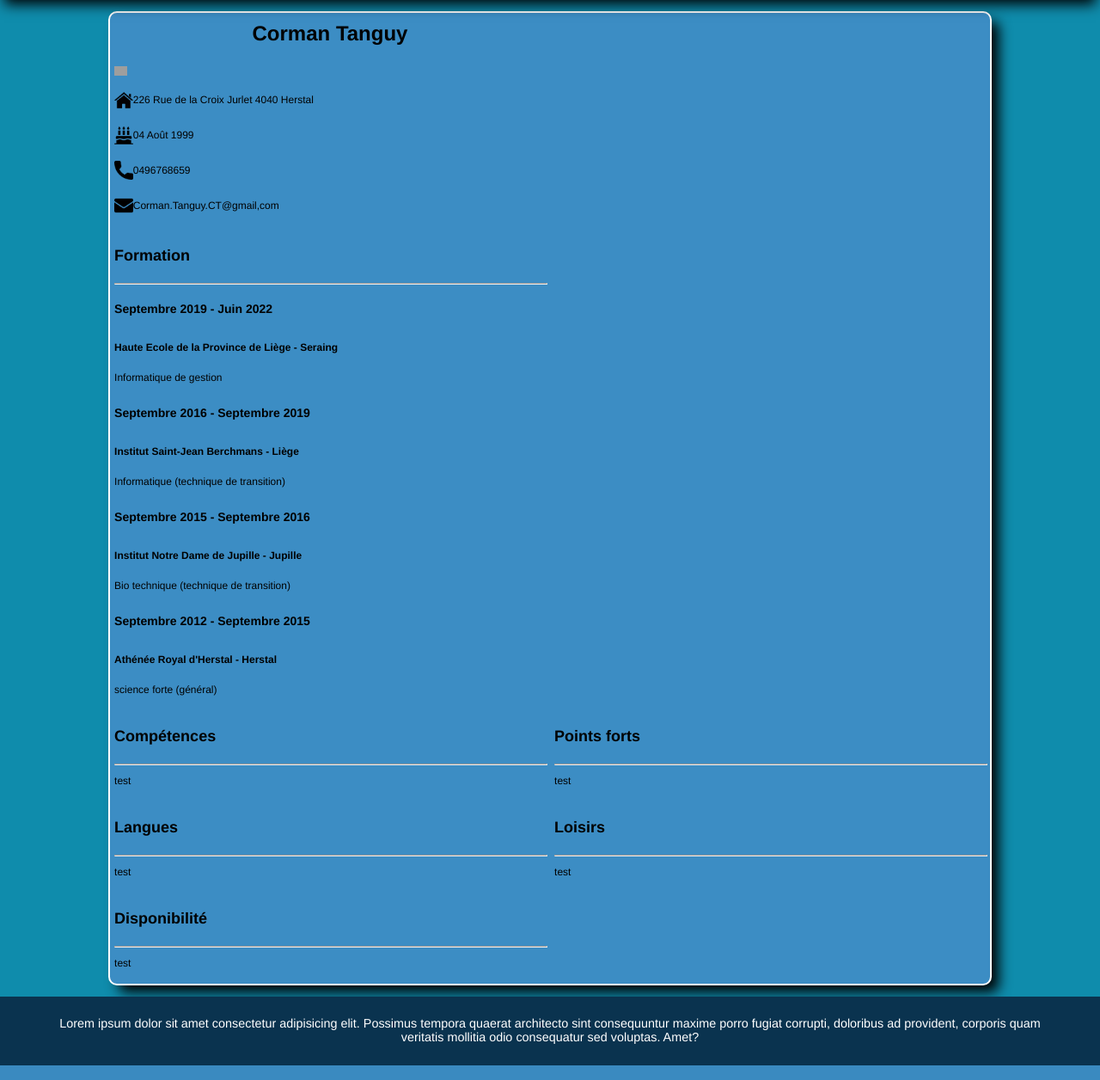
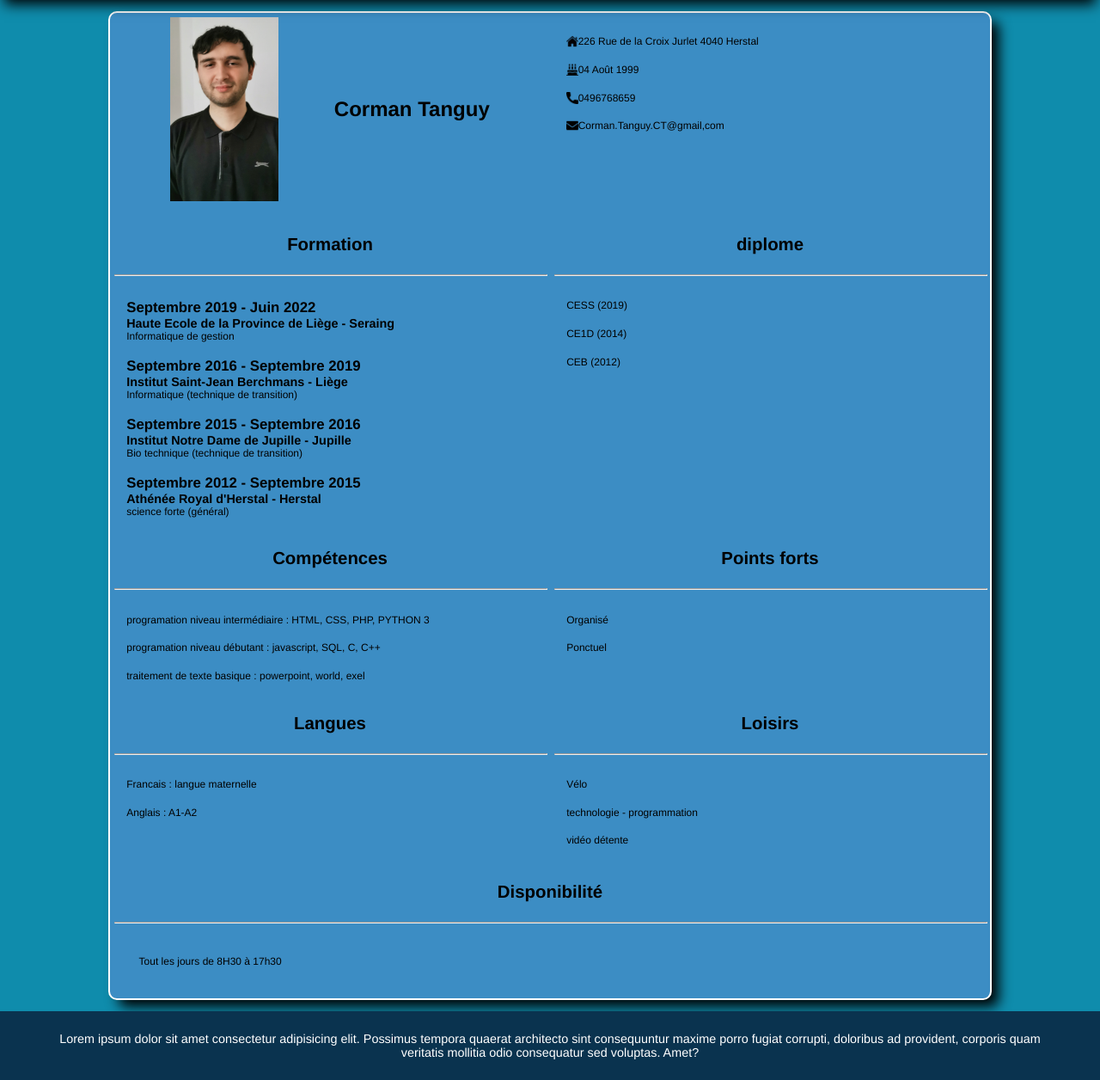
Before and after one commit to TanguyC0/portfolio, a PHP site: page /index.php?link=cv in a window 1280 px wide. Shown: the part 80-1336 px from the top of the page at 86% size. Run offline with PHP 8.4, Linux system fonts and the light colour scheme; grey boxes are pictures that could not be loaded.

Commit message:
✏️fix footer,profil picture and write cv

```diff
--- a/style/main.css
+++ b/style/main.css
@@ -1,5 +1,9 @@
 body
 {
+    display: flex;
+    flex-direction: column;
+    justify-content:space-between;
+    min-height: 100vh;
     background-color: #0f8cac;
     font-family: "Helvetica Neue", Helvetica, Arial, sans-serif;
     font-size: 12px;
@@ -34,7 +38,7 @@ li>a:hover
     color: #FF5733;
 }
 
-ul
+ul.menu
 {
     display: flex;
     flex-direction: row;
@@ -44,7 +48,7 @@ ul
     width: 100%;
 }
 
-li
+li.menu
 {
     display: flex;
     justify-content: center;
@@ -65,6 +69,7 @@ footer
     background-color: #0a334f;
     height: 10vh;
     width: 100%;
+    margin-top: auto;
 }
 
 footer>p
--- a/style/mono.css
+++ b/style/mono.css
@@ -19,8 +19,6 @@ article
     flex-direction: row;
     /* height: 80%; */
     width: 100%;
-    flex-wrap: wrap;
-    justify-content: flex-start;
     /* background-color: yellow;
     /* margin: auto; */
     /* margin-top: 10px; */
@@ -30,48 +28,100 @@ div
 {
     display: flex;
     flex-direction: column;
-    /* height: 80%; */
+    width: 100%;
+    min-width: 49%;
+    justify-content: flex-start;
+    margin: 0.5%;
+}
+
+ul.mono
+{
+    display: flex;
+    height: 95%;
+    width: 95%;
+    flex-direction: column;
+    padding-left: 5%;
+    padding-right: 5%;
+    /* justify-content: space-around; */
+    padding: 0%;
+}
+
+li.mono
+{
+    display: flex;
+    flex-direction: column;
     width: auto;
     min-width: 49%;
+    /* justify-content: flex-start; */
+    /* margin: 0.5%; */
+    margin: 2%;
 
-
-    justify-content: flex-start;
-    margin: 0.5%;
-    /* background-color: goldenrod; */
-    /* margin: auto; */
-    /* margin-top: 10px; */
 }
 
 h1
 {
     display: flex;
     font-size: 2em;
+    margin-top: auto;
+    margin-left: auto;
+    margin-right: auto;
+    justify-content: space-evenly;
+    align-content: space-around;
+    flex-direction: row;
+    align-items: center;
+}
+
+h2
+{
+    display: flex;
+    font-size: 1.7em;
     margin-top: 1%;
     margin-left: auto;
     margin-right: auto;
 }
 
+h3
+{
+    display: flex;
+    font-size: 1.4em;
+    margin: -0.04%;
+    margin-left: 1%;
+    margin-right: 1%;
+}
+
+h4
+{
+    display: flex;
+    font-size: 1.2em;
+    margin: -0.04%;
+    margin-left:1%;
+    margin-right:1%;
+}
+
 p
 {
     display: flex;
-    inline
-    font-size: 1.1em;
-    margin-top: 1%;
-    align-items: center;
+    font-size: 1em;
+    margin: -0.04%;
+    margin-left: 1%;
+    margin-right: 1%;
 }
+
+/* h3,h4,p
+{
+    display: flex;
+    margin: -0.05%;
+} */
+
 
 hr
 {
     display: flex;
-    /* height: 80%; */
     width: 100%;
     flex-wrap: wrap;
-    /* background-color: goldenrod; */
-    /* margin: auto; */
-    /* margin-top: 10px; */
 }
 
-img
+img.logo
 {
     display: flex;
     max-width: 3%;
@@ -80,6 +130,5 @@ img
 img.profil
 {
     display: flex;
-    width: 100%;
-    background-color: red;
+    max-width: 25%;
 }
--- a/template/layout.php
+++ b/template/layout.php
@@ -11,11 +11,11 @@
     </head>
     <body>
         <nav>
-            <ul>
-                <li><a href="index.php?link=home">Accueil</a></li>
-                <li><a href="./index.php?link=cv">CV</a></li>
-                <li><a href="./index.php?link=projectList">Projet</a></li>
-                <li><a href="./index.php?link=contact">Contact</a></li>
+            <ul class="menu">
+                <li class="menu"><a href="index.php?link=home">Accueil</a></li>
+                <li class="menu"><a href="./index.php?link=cv">CV</a></li>
+                <li class="menu"><a href="./index.php?link=projectList">Projet</a></li>
+                <li class="menu"><a href="./index.php?link=contact">Contact</a></li>
             </ul>
         </nav>
 
--- a/template/pages/cv.php
+++ b/template/pages/cv.php
@@ -8,14 +8,25 @@
 <section>
     <article>
         <div>
-            <h1>Corman Tanguy</h1>
-            <img src="." alt="img" class="profil">
+
+            <h1><img src="./img/cv/profil.jpg" alt="img" class="profil"> Corman Tanguy</h1>
+
         </div>
         <div>
-            <p><img src="img/icon/home.png" alt=""> 226 Rue de la Croix Jurlet 4040 Herstal</p>
-            <p><img src="img/icon/birth.png" alt=""> 04 Août 1999</p>
-            <p><img src="img/icon/phone.png" alt=""> 0496768659</p>
-            <p><img src="img/icon/email.png" alt=""> Corman.Tanguy.CT@gmail,com</p>
+            <ul class="mono">
+                <li class="mono">
+                    <p><img src="img/icon/home.png" alt="" class="logo"> 226 Rue de la Croix Jurlet 4040 Herstal</p>
+                </li>
+                <li class="mono">
+                    <p><img src="img/icon/birth.png" alt="" class="logo"> 04 Août 1999</p>
+                </li>
+                <li class="mono">
+                    <p><img src="img/icon/phone.png" alt="" class="logo"> 0496768659</p>
+                </li>
+                <li class="mono">
+                    <p><img src="img/icon/email.png" alt="" class="logo"> Corman.Tanguy.CT@gmail,com</p>
+                </li>
+            </ul>
         </div>
     </article>
 
@@ -23,21 +34,37 @@
         <div>
             <h2>Formation</h2>
             <hr>
+            <ul class="mono">
+                <li class="mono">
                     <h3>Septembre 2019 - Juin 2022</h3>
                     <h4>Haute Ecole de la Province de Liège - Seraing</h4>
                     <p>Informatique de gestion</p>
-
+                </li>
+                <li class="mono">
                     <h3>Septembre 2016 - Septembre 2019</h3>
                     <h4>Institut Saint-Jean Berchmans - Liège</h4>
                     <p>Informatique (technique de transition)</p>
-
+                </li>
+                <li class="mono">
                     <h3>Septembre 2015 - Septembre 2016</h3>
                     <h4>Institut Notre Dame de Jupille - Jupille</h4>
                     <p>Bio technique (technique de transition)</p>
-
+                </li>
+                <li class="mono">
                     <h3>Septembre 2012 - Septembre 2015</h3>
                     <h4>Athénée Royal d'Herstal - Herstal</h4>
                     <p>science forte (général)</p>
+                </li>
+            </ul>
+        </div>
+        <div>
+            <h2>diplome</h2>
+            <hr>
+            <ul class="mono">
+                <li class="mono"><p>CESS (2019)</p></li>
+                <li class="mono"><p>CE1D (2014)</p></li>
+                <li class="mono"><p>CEB (2012)</p></li>
+            </ul>
         </div>
     </article>
 
@@ -45,12 +72,19 @@
         <div>
             <h2>Compétences</h2>
             <hr>
-            <p>test</p>
+            <ul class="mono">
+                <li class="mono"><p>programation niveau intermédiaire : HTML, CSS, PHP, PYTHON 3 </p></li>
+                <li class="mono"><p>programation niveau débutant : javascript, SQL, C, C++</p></li>
+                <li class="mono"><p>traitement de texte basique : powerpoint, world, exel</p></li>
+            </ul>
         </div>
         <div>
             <h2>Points forts</h2>
             <hr>
-            <p>test</p>
+            <ul class="mono">
+                <li class="mono"><p>Organisé</p></li>
+                <li class="mono"><p>Ponctuel</p></li>
+            </ul>
         </div>
     </article>
 
@@ -58,12 +92,19 @@
         <div>
             <h2>Langues</h2>
             <hr>
-            <p>test</p>
+            <ul class="mono">
+                <li class="mono"><p>Francais : langue maternelle</p></li>
+                <li class="mono"><p>Anglais : A1-A2</p></li>
+            </ul>
         </div>
         <div>
             <h2>Loisirs</h2>
             <hr>
-            <p>test</p>
+            <ul class="mono">
+                <li class="mono"><p>Vélo</p></li>
+                <li class="mono"><p>technologie - programmation</p></li>
+                <li class="mono"><p>vidéo détente</p></li>
+            </ul>
         </div>
     </article>
 
@@ -71,7 +112,9 @@
         <div>
             <h2>Disponibilité</h2>
             <hr>
-            <p>test</p>
+            <ul class="mono">
+                <li class="mono"><p>Tout les jours de 8H30 à 17h30</p></li>
+            </ul>
         </div>
     </article>
 
```
Also changed, not shown: CHANGELOG.md, img/cv/photoprofil.png (deleted), img/cv/profil.jpg (added). Lines whose indentation alone changed are shown as unchanged.
